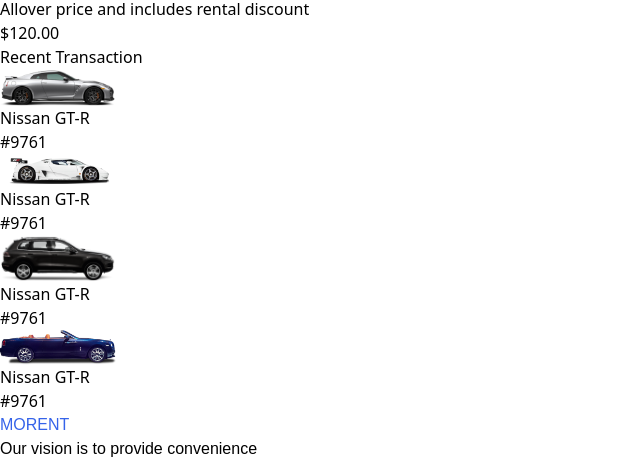
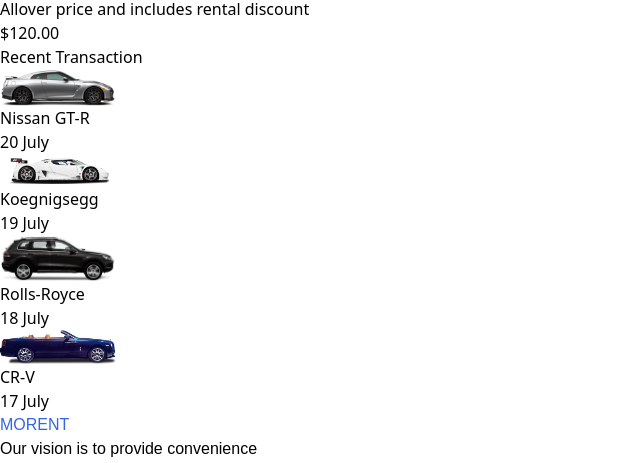
Before and after one commit to aiman0168/UI-UX-Hackathon, a Next.js app: page /Dashboard in a window 1280 px wide. Shown: the part 1680-2143 px from the top of the page, without its empty margins (0-640 px from the left). Built offline with nearby package versions, Linux system fonts and the light colour scheme.

Commit message:
Update page.tsx

```diff
--- a/src/app/Dashboard/page.tsx
+++ b/src/app/Dashboard/page.tsx
@@ -109,7 +109,7 @@
           </div>
           <div className="text-right">
             <p className="font-semibold text-lg">Nissan GT-R</p>
-            <p className="text-gray-500">#9761</p>
+            <p className="text-gray-500">20 July</p>
           </div>
         </div>
         <div className="flex items-center justify-between mt-6">
@@ -117,8 +117,8 @@
             <Image src="/hero1.png" alt="Car 1" width={116} height={36} className="ml-2 mt-6" />
           </div>
           <div className="text-right">
-            <p className="font-semibold text-lg">Nissan GT-R</p>
-            <p className="text-gray-500">#9761</p>
+            <p className="font-semibold text-lg">Koegnigsegg</p>
+            <p className="text-gray-500">19 July</p>
           </div>
         </div>
         <div className="flex items-center justify-between mt-6">
@@ -126,8 +126,8 @@
             <Image src="/car4.png" alt="Car 1" width={116} height={36} className="ml-2 mt-6" />
           </div>
           <div className="text-right">
-            <p className="font-semibold text-lg">Nissan GT-R</p>
-            <p className="text-gray-500">#9761</p>
+            <p className="font-semibold text-lg">Rolls-Royce</p>
+            <p className="text-gray-500">18 July</p>
           </div>
         </div>
         <div className="flex items-center justify-between mt-6">
@@ -135,8 +135,8 @@
             <Image src="/Car.png" alt="Car 1" width={116} height={36} className="ml-2 mt-6" />
           </div>
           <div className="text-right">
-            <p className="font-semibold text-lg">Nissan GT-R</p>
-            <p className="text-gray-500">#9761</p>
+            <p className="font-semibold text-lg">CR-V</p>
+            <p className="text-gray-500">17 July</p>
           </div>
         </div>
       </div>
```
